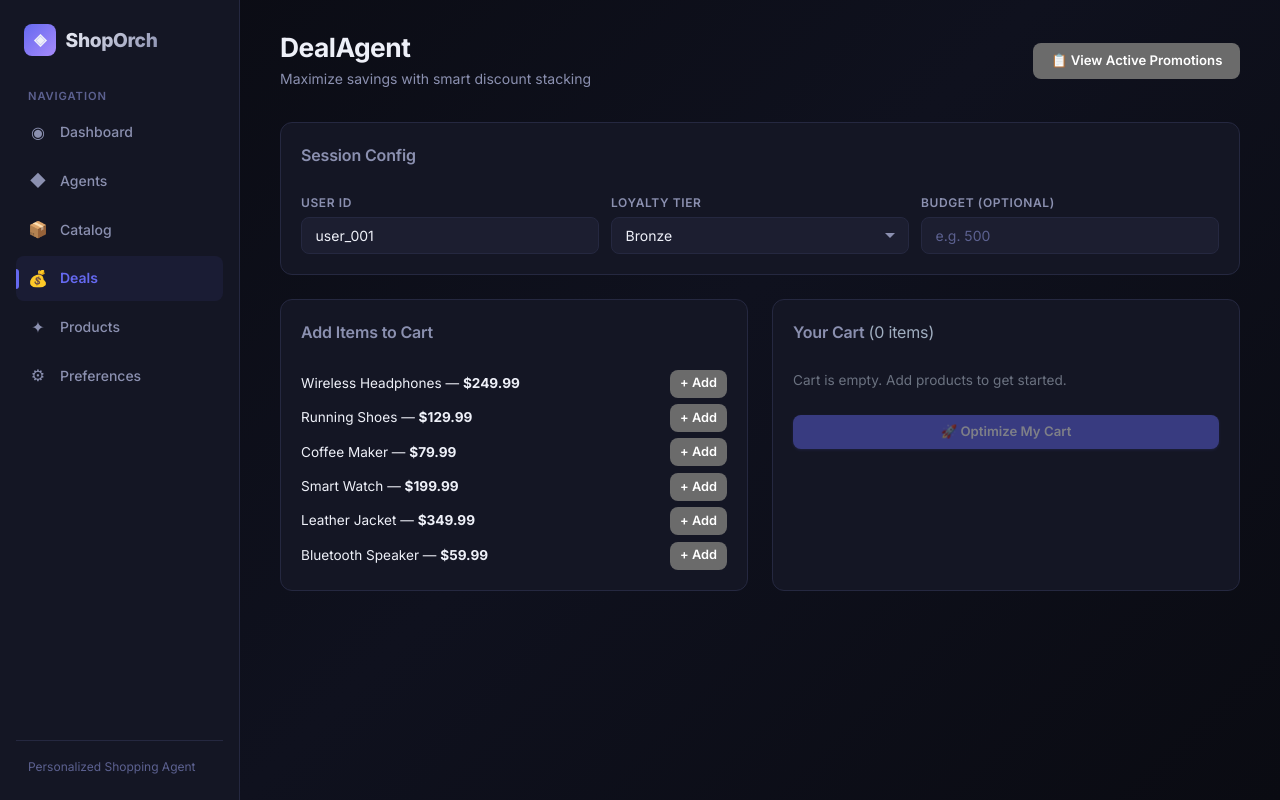
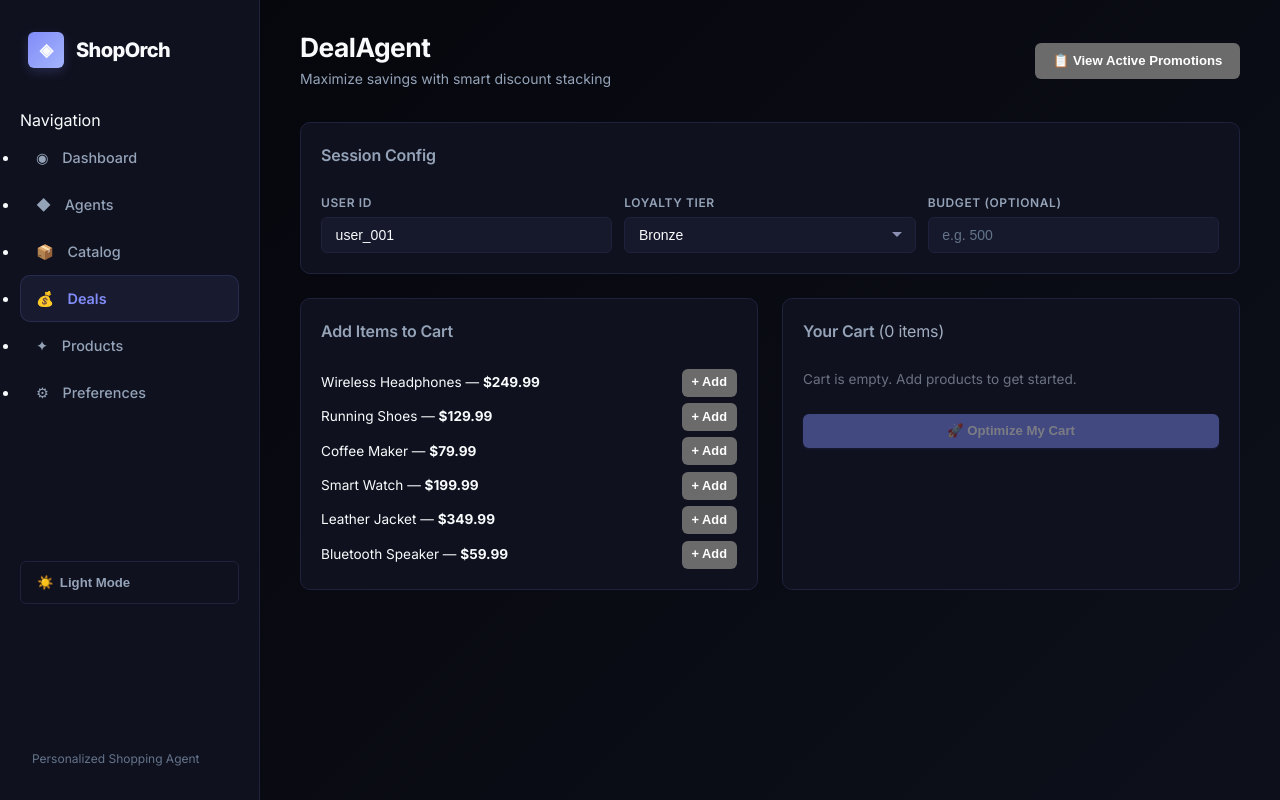
Before and after one commit to SaadRiaz99/-Personalized-Shopping-Journey-Agent, a React (Vite) app in the folder frontend/: page /deals in a window 1280 px wide. Built offline with nearby package versions, Linux system fonts and the light colour scheme.

Commit message:
Change theme and test Price Agent as Well

```diff
--- a/frontend/src/components/Layout.tsx
+++ b/frontend/src/components/Layout.tsx
@@ -1,4 +1,5 @@
 import { NavLink, Outlet } from 'react-router-dom'
+import { useState, useEffect } from 'react'
 
 const links = [
   { to: '/', label: 'Dashboard', icon: '◉' },
@@ -10,6 +11,14 @@ const links = [
 ]
 
 export default function Layout() {
+  const [theme, setTheme] = useState<'light' | 'dark'>('dark')
+
+  useEffect(() => {
+    document.documentElement.setAttribute('data-theme', theme)
+  }, [theme])
+
+  const toggleTheme = () => setTheme(t => t === 'light' ? 'dark' : 'light')
+
   return (
     <div className="layout">
       <nav className="sidebar">
@@ -30,7 +39,15 @@ export default function Layout() {
             ))}
           </ul>
         </div>
-        <div className="sidebar-footer">
+
+        <div style={{ marginTop: 'auto' }}>
+          <button className="btn btn-ghost" onClick={toggleTheme} style={{ width: '100%', justifyContent: 'flex-start', padding: '0.75rem 1rem' }}>
+            <span className="nav-icon">{theme === 'light' ? '🌙' : '☀️'}</span>
+            {theme === 'light' ? 'Dark Mode' : 'Light Mode'}
+          </button>
+        </div>
+
+        <div className="sidebar-footer" style={{ borderTop: 'none', paddingTop: 0 }}>
           <p>Personalized Shopping Agent</p>
         </div>
       </nav>
--- a/frontend/src/index.css
+++ b/frontend/src/index.css
@@ -9,35 +9,107 @@
 }
 
 :root {
-  --bg: #0a0b12;
-  --bg-gradient: linear-gradient(135deg, #0a0b12 0%, #0f111e 50%, #0a0b12 100%);
-  --surface: #141624;
-  --surface2: #1c1e30;
-  --surface3: #242740;
-  --border: #252840;
-  --border-light: #2e3252;
-  --text: #eef0f8;
-  --text2: #8b90b0;
-  --text3: #5c6190;
-  --primary: #6569f0;
-  --primary-hover: #7f83f5;
-  --primary-glow: rgba(101, 105, 240, 0.15);
-  --primary-subtle: rgba(101, 105, 240, 0.08);
-  --danger: #ef5566;
-  --danger-hover: #f06a7a;
-  --success: #2bd47c;
-  --warning: #f0b34b;
-  --radius-sm: 8px;
-  --radius-md: 12px;
-  --radius-lg: 16px;
-  --radius-xl: 20px;
-  --shadow-sm: 0 1px 2px rgba(0,0,0,0.3);
-  --shadow-md: 0 4px 12px rgba(0,0,0,0.3);
-  --shadow-lg: 0 8px 32px rgba(0,0,0,0.4);
-  --shadow-glow: 0 0 24px rgba(101, 105, 240, 0.1);
-  --transition: 0.2s cubic-bezier(0.4, 0, 0.2, 1);
+  --bg: #05060b;
+  --bg-gradient: linear-gradient(135deg, #05060b 0%, #0d0f1a 100%);
+  --surface: #0f111e;
+  --surface2: #16192c;
+  --surface3: #1e223d;
+  --border: #1e223d;
+  --border-light: #2a2f52;
+  --text: #f8fafc;
+  --text2: #94a3b8;
+  --text3: #64748b;
+  --primary: #818cf8;
+  --primary-hover: #a5b4fc;
+  --primary-glow: rgba(129, 140, 248, 0.15);
+  --primary-subtle: rgba(129, 140, 248, 0.08);
+  --danger: #f43f5e;
+  --danger-hover: #fb7185;
+  --success: #10b981;
+  --warning: #f59e0b;
+  --radius-sm: 6px;
+  --radius-md: 10px;
+  --radius-lg: 14px;
+  --radius-xl: 18px;
+  --shadow-sm: 0 1px 2px rgba(0,0,0,0.5);
+  --shadow-md: 0 4px 16px rgba(0,0,0,0.4);
+  --shadow-lg: 0 12px 48px rgba(0,0,0,0.6);
+  --shadow-glow: 0 0 32px rgba(129, 140, 248, 0.05);
+  --transition: 0.25s cubic-bezier(0.4, 0, 0.2, 1);
   font-family: 'Inter', system-ui, -apple-system, sans-serif;
   color-scheme: dark;
+}
+
+[data-theme='light'] {
+  --bg: #f8fafc;
+  --bg-gradient: linear-gradient(135deg, #f8fafc 0%, #f1f5f9 100%);
+  --surface: #ffffff;
+  --surface2: #f1f5f9;
+  --surface3: #e2e8f0;
+  --border: #e2e8f0;
+  --border-light: #cbd5e1;
+  --text: #0f172a;
+  --text2: #475569;
+  --text3: #64748b;
+  --primary: #4f46e5;
+  --primary-hover: #4338ca;
+  --primary-glow: rgba(79, 70, 229, 0.1);
+  --primary-subtle: rgba(79, 70, 229, 0.05);
+  --danger: #e11d48;
+  --danger-hover: #be123c;
+  --success: #059669;
+  --warning: #d97706;
+  --shadow-sm: 0 1px 2px rgba(0,0,0,0.05);
+  --shadow-md: 0 4px 6px -1px rgba(0,0,0,0.1), 0 2px 4px -1px rgba(0,0,0,0.06);
+  --shadow-lg: 0 10px 15px -3px rgba(0,0,0,0.1), 0 4px 6px -2px rgba(0,0,0,0.05);
+  color-scheme: light;
+}
+
+/* Agent List Styles */
+.agent-list-container {
+  display: flex;
+  flex-direction: column;
+  gap: 1.5rem;
+}
+
+.agent-row {
+  display: flex;
+  align-items: center;
+  justify-content: space-between;
+  padding: 1rem 1.25rem;
+  background: var(--surface);
+  border: 1px solid var(--border);
+  border-radius: var(--radius-md);
+  transition: var(--transition);
+}
+
+.agent-row:hover {
+  background: var(--surface2);
+  border-color: var(--border-light);
+  transform: translateX(4px);
+}
+
+.agent-info {
+  display: flex;
+  flex-direction: column;
+  gap: 0.25rem;
+}
+
+.agent-name {
+  font-weight: 600;
+  font-size: 1rem;
+  color: var(--text);
+}
+
+.agent-task {
+  font-size: 0.85rem;
+  color: var(--text2);
+}
+
+.agent-meta {
+  display: flex;
+  align-items: center;
+  gap: 1.5rem;
 }
 
 html {
@@ -53,51 +125,19 @@ body {
   line-height: 1.6;
 }
 
-::selection {
-  background: var(--primary);
-  color: #fff;
-}
-
-::-webkit-scrollbar {
-  width: 6px;
-  height: 6px;
-}
-
-::-webkit-scrollbar-track {
-  background: transparent;
-}
-
-::-webkit-scrollbar-thumb {
-  background: var(--border-light);
-  border-radius: 3px;
-}
-
-::-webkit-scrollbar-thumb:hover {
-  background: var(--text3);
-}
-
-input, select, button, textarea {
-  font-family: inherit;
-  font-size: 0.9rem;
-}
-
-input:focus, select:focus, textarea:focus {
-  outline: none;
-}
-
 .layout {
   display: flex;
   min-height: 100vh;
 }
 
 .sidebar {
-  width: 240px;
+  width: 260px;
   background: var(--surface);
   border-right: 1px solid var(--border);
-  padding: 1.5rem 1rem;
+  padding: 2rem 1.25rem;
   display: flex;
   flex-direction: column;
-  gap: 2rem;
+  gap: 2.5rem;
   position: sticky;
   top: 0;
   height: 100vh;
@@ -105,71 +145,39 @@ input:focus, select:focus, textarea:focus {
 }
 
 .sidebar .logo {
-  font-size: 1.2rem;
+  font-size: 1.25rem;
   font-weight: 800;
-  letter-spacing: -0.02em;
+  letter-spacing: -0.03em;
   display: flex;
   align-items: center;
-  gap: 0.6rem;
+  gap: 0.75rem;
   padding: 0 0.5rem;
   color: var(--text);
 }
 
 .sidebar .logo-icon {
-  width: 32px;
-  height: 32px;
-  background: linear-gradient(135deg, var(--primary), #a78bfa);
+  width: 36px;
+  height: 36px;
+  background: linear-gradient(135deg, var(--primary), #a5b4fc);
   border-radius: var(--radius-sm);
   display: flex;
   align-items: center;
   justify-content: center;
-  font-size: 1rem;
-  flex-shrink: 0;
-}
-
-.sidebar .logo span {
-  background: linear-gradient(135deg, var(--text), var(--text2));
-  -webkit-background-clip: text;
-  -webkit-text-fill-color: transparent;
-  background-clip: text;
-}
-
-.sidebar .nav-label {
-  font-size: 0.7rem;
-  font-weight: 600;
-  text-transform: uppercase;
-  letter-spacing: 0.08em;
-  color: var(--text3);
-  padding: 0 0.75rem;
-  margin-bottom: 0.25rem;
-}
-
-.sidebar ul {
-  list-style: none;
-  display: flex;
-  flex-direction: column;
-  gap: 0.25rem;
+  font-size: 1.1rem;
+  box-shadow: 0 4px 12px rgba(129, 140, 248, 0.2);
 }
 
 .sidebar a {
   display: flex;
   align-items: center;
-  gap: 0.75rem;
-  padding: 0.6rem 0.75rem;
-  border-radius: var(--radius-sm);
+  gap: 0.85rem;
+  padding: 0.75rem 1rem;
+  border-radius: var(--radius-md);
   color: var(--text2);
   text-decoration: none;
-  font-size: 0.875rem;
+  font-size: 0.9rem;
   font-weight: 500;
   transition: var(--transition);
-  position: relative;
-}
-
-.sidebar a .nav-icon {
-  width: 20px;
-  text-align: center;
-  flex-shrink: 0;
-  font-size: 1rem;
 }
 
 .sidebar a:hover {
@@ -181,18 +189,7 @@ input:focus, select:focus, textarea:focus {
   background: var(--primary-subtle);
   color: var(--primary);
   font-weight: 600;
-}
-
-.sidebar a.active::before {
-  content: '';
-  position: absolute;
-  left: 0;
-  top: 50%;
-  transform: translateY(-50%);
-  width: 3px;
-  height: 20px;
-  background: var(--primary);
-  border-radius: 0 3px 3px 0;
+  box-shadow: inset 0 0 0 1px var(--primary-glow);
 }
 
 .sidebar-footer {
--- a/frontend/src/pages/Agents.tsx
+++ b/frontend/src/pages/Agents.tsx
@@ -104,9 +104,37 @@ export default function Agents() {
         )}
       </div>
 
-      <div className="grid">
+      <div className="section-header" style={{ marginBottom: '1.5rem', display: 'flex', justifyContent: 'space-between', alignItems: 'center' }}>
+        <h2 style={{ margin: 0 }}>Active Agents</h2>
+        <span className="page-subtitle">{agents.length} Agents configured</span>
+      </div>
+
+      <div className="agent-list-container">
         {agents.map(a => (
-          <AgentCard key={a.id} agent={a} onRun={handleRun} onDelete={handleDelete} />
+          <div key={a.id} className="agent-row animate-in">
+            <div className="agent-info">
+              <div className="agent-name">{a.name}</div>
+              <div className="agent-task">{a.task || 'No task assigned'}</div>
+            </div>
+            <div className="agent-meta">
+              <div className={`status status-${a.status}`}>
+                <span className="status-dot"></span>
+                {a.status}
+              </div>
+              <div className="card-actions" style={{ padding: 0, marginTop: 0 }}>
+                <button
+                  className="btn btn-primary"
+                  onClick={() => handleRun(a.id)}
+                  disabled={a.status === 'running'}
+                >
+                  {a.status === 'running' ? 'Running...' : '▶ Run'}
+                </button>
+                <button className="btn btn-danger" onClick={() => handleDelete(a.id)}>
+                  Delete
+                </button>
+              </div>
+            </div>
+          </div>
         ))}
       </div>
       {agents.length === 0 && (
```
Also changed, not shown: 2 other files (tests, documents, lock files or other folders).
